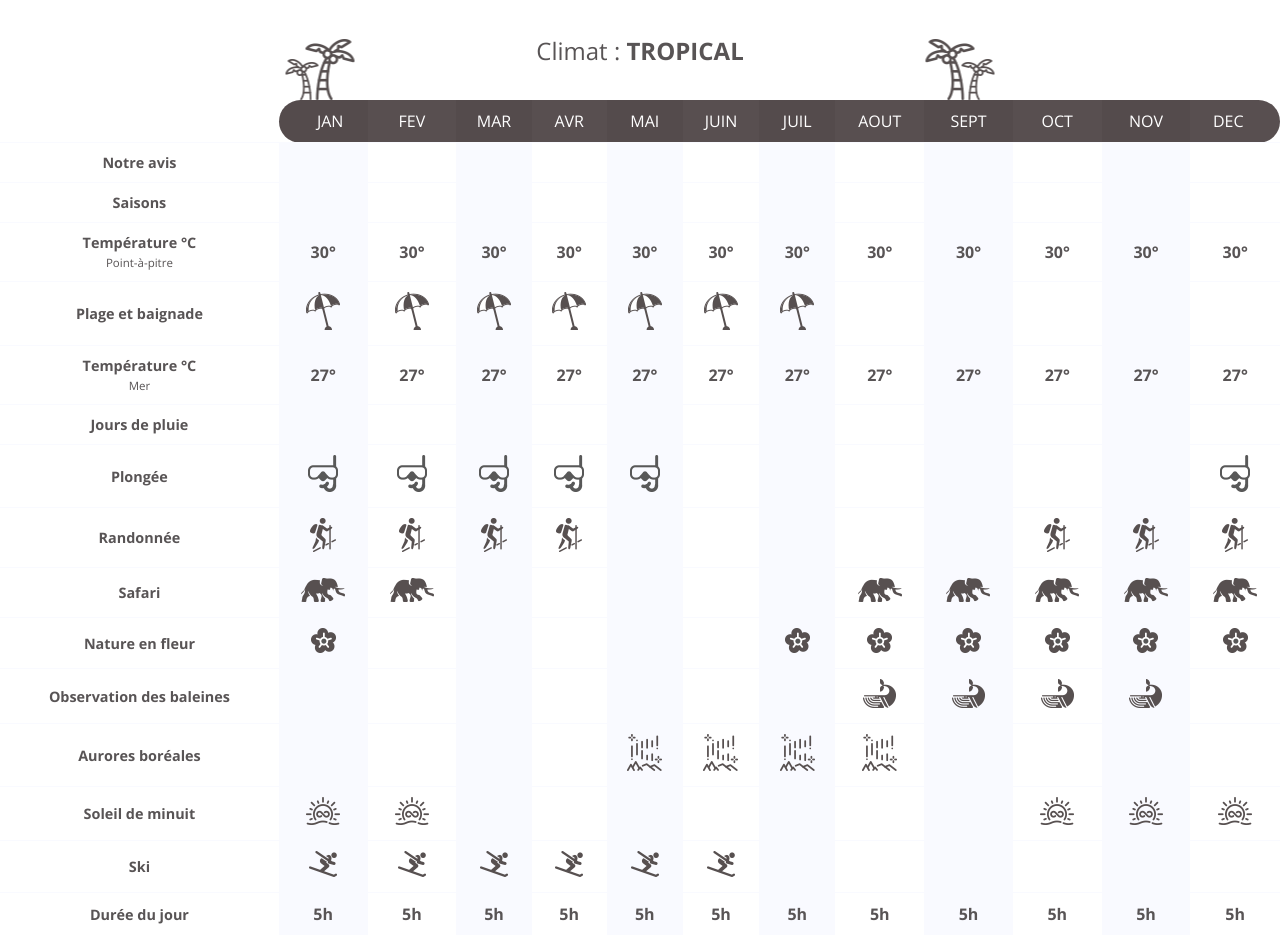
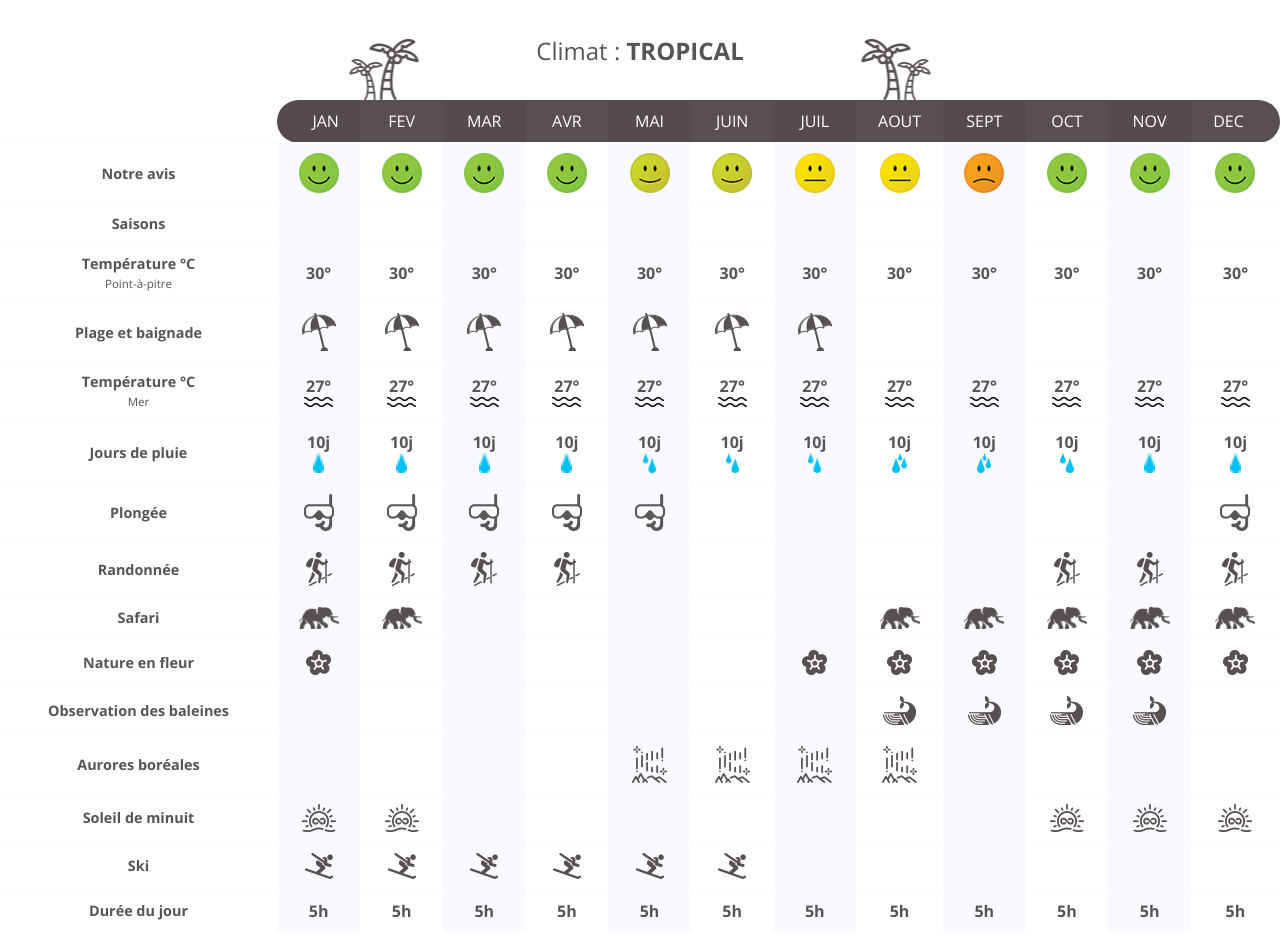
Before and after one commit to t0mm4rx/infographie_climat, a plain HTML site: page index.html in a window 1280 px wide. Drawn offline with nearby package versions, Linux system fonts and the light colour scheme.

Commit message:
more pictos

```diff
--- a/index.html
+++ b/index.html
@@ -35,18 +35,18 @@
       </tr>
       <tr>
         <td>Notre avis</td>
-        <td></td>
-        <td></td>
-        <td></td>
-        <td></td>
-        <td></td>
-        <td></td>
-        <td></td>
-        <td></td>
-        <td></td>
-        <td></td>
-        <td></td>
-        <td></td>
+        <td><img src="./images/smiley-1.png" /></td>
+        <td><img src="./images/smiley-1.png" /></td>
+        <td><img src="./images/smiley-1.png" /></td>
+        <td><img src="./images/smiley-1.png" /></td>
+        <td><img src="./images/smiley-2.png" /></td>
+        <td><img src="./images/smiley-2.png" /></td>
+        <td><img src="./images/smiley-3.png" /></td>
+        <td><img src="./images/smiley-3.png" /></td>
+        <td><img src="./images/smiley-4.png" /></td>
+        <td><img src="./images/smiley-1.png" /></td>
+        <td><img src="./images/smiley-1.png" /></td>
+        <td><img src="./images/smiley-1.png" /></td>
       </tr>
       <tr>
         <td>Saisons</td>
@@ -95,33 +95,33 @@
       </tr>
       <tr>
         <td>Température °C<br /><span>Mer</span></td>
-        <td>27°</td>
-        <td>27°</td>
-        <td>27°</td>
-        <td>27°</td>
-        <td>27°</td>
-        <td>27°</td>
-        <td>27°</td>
-        <td>27°</td>
-        <td>27°</td>
-        <td>27°</td>
-        <td>27°</td>
-        <td>27°</td>
+        <td>27°<img src="./images/sea.png" /></td>
+        <td>27°<img src="./images/sea.png" /></td>
+        <td>27°<img src="./images/sea.png" /></td>
+        <td>27°<img src="./images/sea.png" /></td>
+        <td>27°<img src="./images/sea.png" /></td>
+        <td>27°<img src="./images/sea.png" /></td>
+        <td>27°<img src="./images/sea.png" /></td>
+        <td>27°<img src="./images/sea.png" /></td>
+        <td>27°<img src="./images/sea.png" /></td>
+        <td>27°<img src="./images/sea.png" /></td>
+        <td>27°<img src="./images/sea.png" /></td>
+        <td>27°<img src="./images/sea.png" /></td>
       </tr>
-      <tr>
+      <tr class="row-rain">
         <td>Jours de pluie</td>
-        <td></td>
-        <td></td>
-        <td></td>
-        <td></td>
-        <td></td>
-        <td></td>
-        <td></td>
-        <td></td>
-        <td></td>
-        <td></td>
-        <td></td>
-        <td></td>
+        <td><span>10j</span><img src="./images/pluie_faible.png" /></td>
+        <td><span>10j</span><img src="./images/pluie_faible.png" /></td>
+        <td><span>10j</span><img src="./images/pluie_faible.png" /></td>
+        <td><span>10j</span><img src="./images/pluie_faible.png" /></td>
+        <td><span>10j</span><img src="./images/pluie_moyenne.png" /></td>
+        <td><span>10j</span><img src="./images/pluie_moyenne.png" /></td>
+        <td><span>10j</span><img src="./images/pluie_moyenne.png" /></td>
+        <td><span>10j</span><img src="./images/pluie_forte.png" /></td>
+        <td><span>10j</span><img src="./images/pluie_forte.png" /></td>
+        <td><span>10j</span><img src="./images/pluie_moyenne.png" /></td>
+        <td><span>10j</span><img src="./images/pluie_faible.png" /></td>
+        <td><span>10j</span><img src="./images/pluie_faible.png" /></td>
       </tr>
       <tr>
         <td>Plongée</td>
--- a/style.css
+++ b/style.css
@@ -30,14 +30,14 @@ body, html {
   position: absolute;
   bottom: 0;
   transform: translateX(-50%);
-  left: 25%;
+  left: 30%;
 }
 
 #pre-table img:nth-child(2) {
   position: absolute;
   bottom: 0;
   transform: translateX(-50%) scaleX(-1);
-  left: 75%;
+  left: 70%;
 }
 
 #pre-table h2 {
@@ -97,6 +97,17 @@ table td {
   color: var(--light-gray);
 }
 
+table td img {
+  display: block;
+  margin: auto;
+  max-width: 40px;
+}
+
+.row-rain img {
+  height: 20px;
+  width: auto;
+}
+
 table td:nth-child(2n) {
   background-color: var(--white-blue);
 }
```
Also changed, not shown: images/pluie_faible.png (added), images/pluie_forte.png (added), images/pluie_moyenne.png (added), images/sea.png (added), images/smiley-1.png (added), images/smiley-2.png (added), images/smiley-3.png (added), images/smiley-4.png (added).
